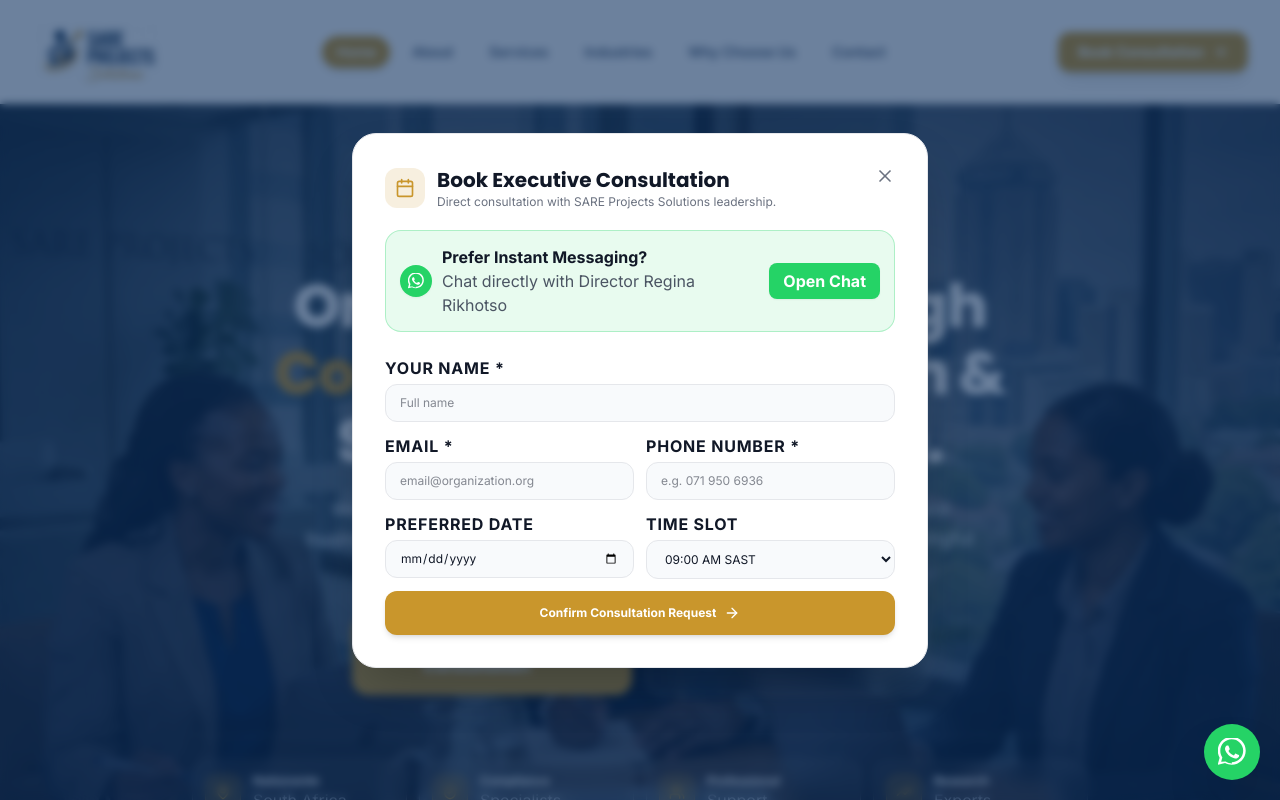
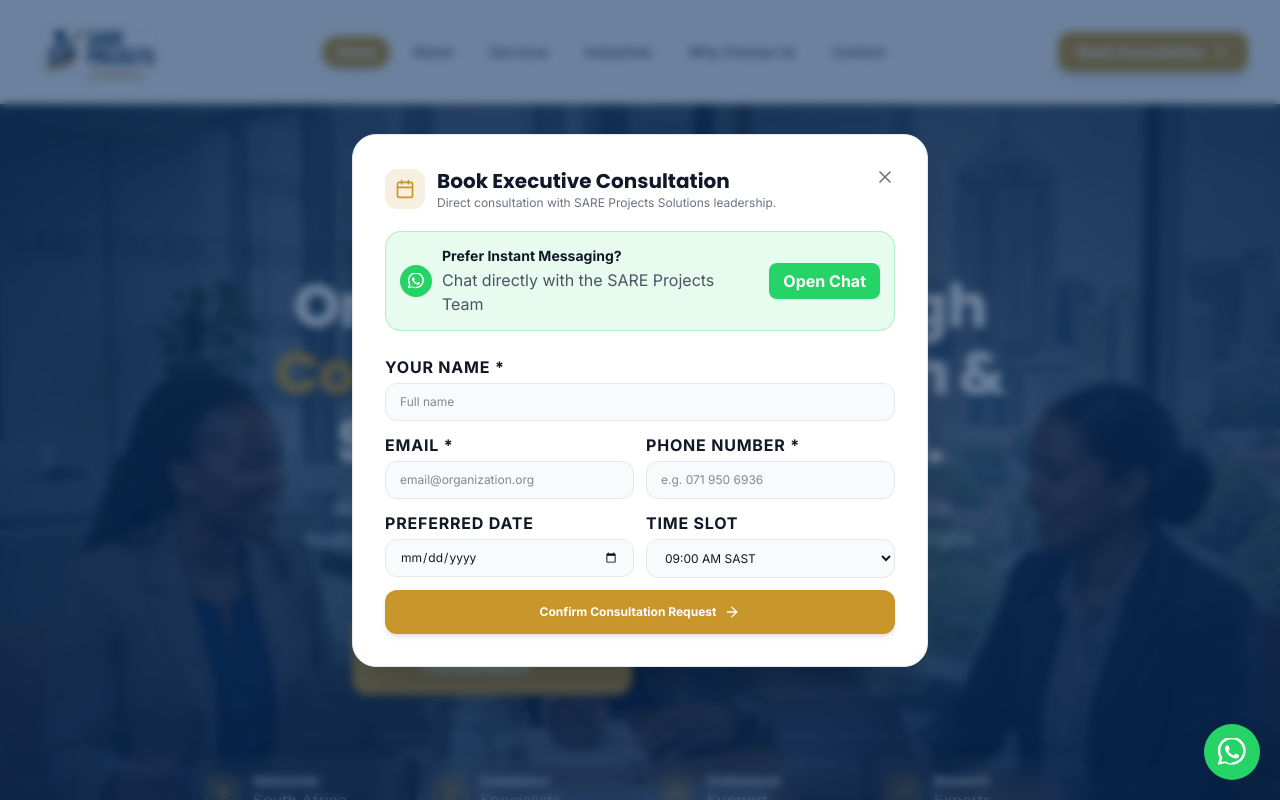
Before and after one commit to martinfitpr-creator/SARE-PROJECTS, a React (Vite) app: page / in a window 1280 px wide. Both pictures are taken after a click on the button "Book Consultation". Shown: the top 800 px of the page. Built offline with nearby package versions, Linux system fonts and the light colour scheme.

Commit message:
Update WhatsApp chat prompt text to reference the SARE Projects Team

```diff
--- a/src/components/ConsultationModal.tsx
+++ b/src/components/ConsultationModal.tsx
@@ -120,8 +120,8 @@
                     <WhatsAppIcon className="w-4 h-4 text-white" />
                   </div>
                   <div>
-                    <div className="text-2xs font-bold text-[#111827]">Prefer Instant Messaging?</div>
-                    <div className="text-3xs text-[#4B5563]">Chat directly with Director Regina Rikhotso</div>
+                    <div className="font-bold text-[#111827] text-sm mb-0.5">Prefer Instant Messaging?</div>
+                    <div className="text-3xs text-[#4B5563]">Chat directly with the SARE Projects Team</div>
                   </div>
                 </div>
 
--- a/src/pages/ContactPage.tsx
+++ b/src/pages/ContactPage.tsx
@@ -103,16 +103,11 @@
                   </span>
                 </div>
                 <div>
-                  <div className="text-2xs font-bold uppercase tracking-wider text-[#128C7E]">
-                    Direct Instant Channel
-                  </div>
-                  <div className="text-lg font-heading font-bold text-[#111827]">
-                    071 950 6936
+                  <div className="font-bold text-lg text-[#111827]">Prefer WhatsApp?</div>
+                  <div className="text-xs text-[#4B5563] mt-1 pr-4">
+                    Chat directly with the SARE Projects Team for fast responses on statutory filings & research scope.
                   </div>
                 </div>
-                <p className="text-2xs text-[#4B5563]">
-                  Chat directly with Director Regina Rikhotso for fast responses on statutory filings & research scope.
-                </p>
                 <a
                   href={COMPANY_INFO.contact.whatsappLink}
                   target="_blank"
```
